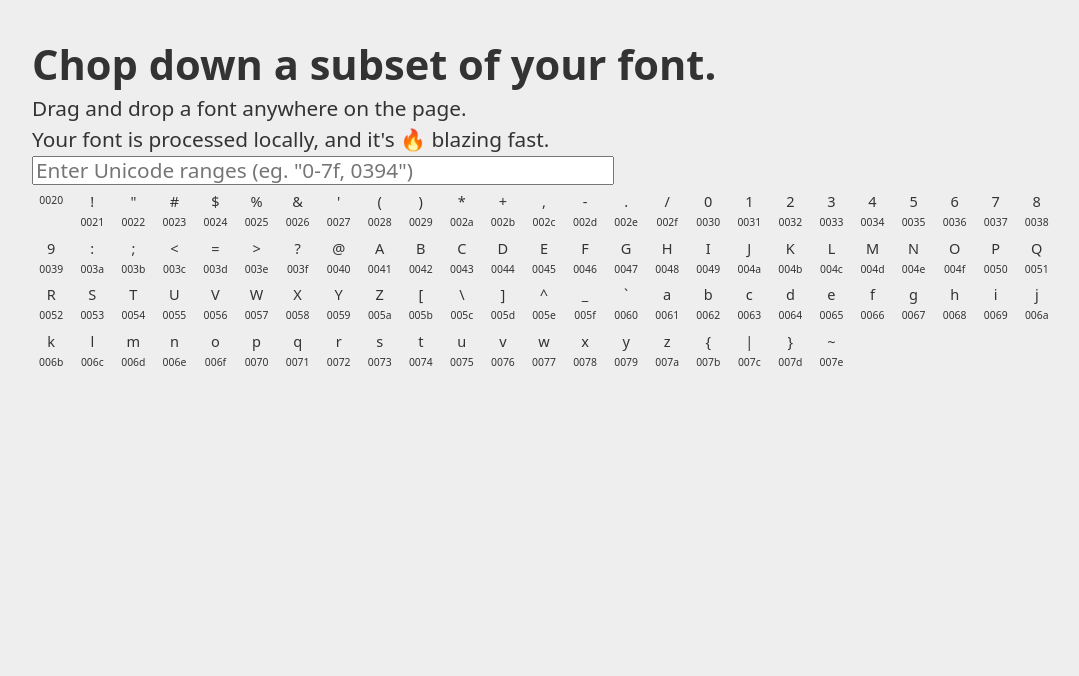
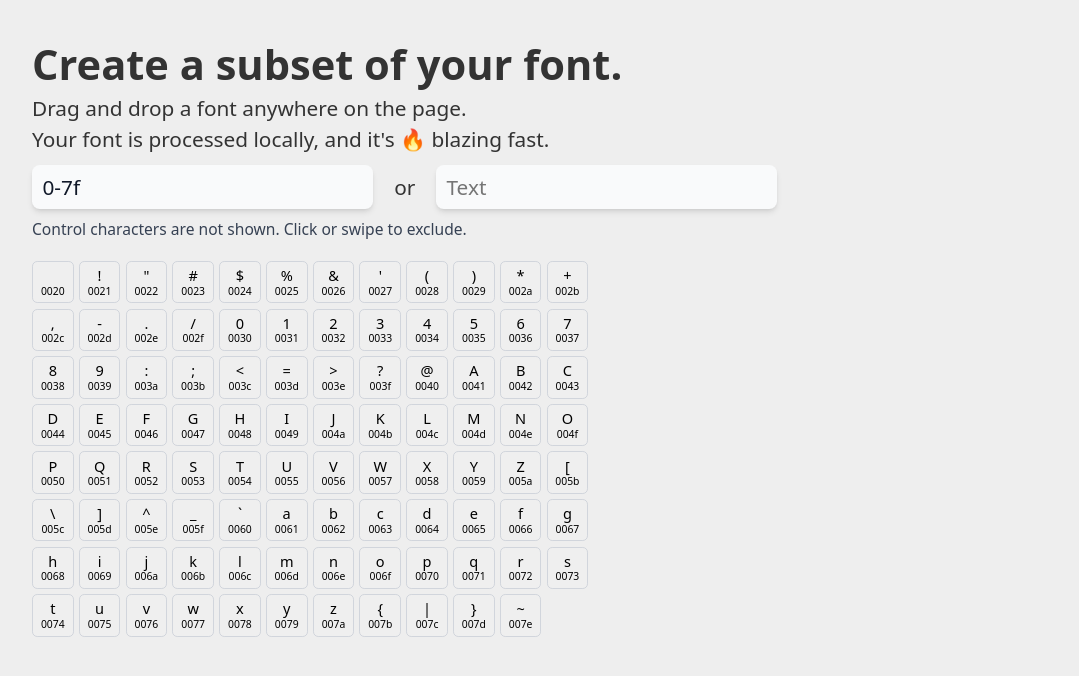
Before and after one commit to jqpe/font-subset, a React (Vite) app: page / in a window 1280 px wide. Shown: the top 676 px of the page, without its empty margins (96-1175 px from the left). Built offline with nearby package versions, Linux system fonts and the light colour scheme; what harfbuzzjs would draw is missing.

Commit message:
bunch of cool stuff
- range negation
- click a character in the grid to remove it. swipe over multiple to remove a range
- change the font in-place. you can press enter when in either of the inputs to recreate the font with the new subset options

```diff
--- a/package.json
+++ b/package.json
@@ -21,6 +21,7 @@
     "harfbuzzjs": "^0.4.4",
     "lit": "^3.2.1",
     "pretty-bytes": "^6.1.1",
+    "prosemirror-state": "^1.4.3",
     "react": "^19.0.0",
     "react-dom": "^19.0.0",
     "react-error-boundary": "^5.0.0",
--- a/src/app.tsx
+++ b/src/app.tsx
@@ -1,39 +1,28 @@
-import { FC, useState } from 'react'
+import { type FC, useState } from 'react'
 import { ErrorBoundary } from 'react-error-boundary'
 import { FontPreview } from './font-preview'
 import { useDrop, useProcessFont } from './hooks'
 import { createFallbackRenderer, Info, toTextFromUnicode } from './utils'
 import { VariationAxesControls } from './variation-axes'
+import { SubsetInput } from './subset-input'
 
 export const App = () => {
   const file = useDrop()
   const [unicode, setUnicode] = useState('0-7f')
 
   return (
+    <>
       <main>
-      <h1>Chop down a subset of your font.</h1>
+        <h1>Create a subset of your font.</h1>
         <p className="max-w-md">
           Drag and drop a font anywhere on the page.
           <span className="block">
             Your font is processed locally, and it's 🔥 blazing fast.
           </span>
-        <input
-          onChange={e => setUnicode(e.target.value)}
-          className="w-full "
-          type="text"
-          placeholder={'Enter Unicode ranges (eg. "0-7f, 0394")'}
-        />
         </p>
-      <div className="grid gap-0.5 grid-cols-[repeat(25,1fr)] ">
-        {toTextFromUnicode(unicode)
-          .split('')
-          .map(char => (
-            <div key={char} className="unicode-character">
-              <span>{char}</span>
-              <span>{char.codePointAt(0)?.toString(16).padStart(4, '0')}</span>
-            </div>
-          ))}
-      </div>
+
+        <SubsetInput unicode={unicode} onChange={setUnicode} />
+
         <ErrorBoundary
           resetKeys={[file]}
           fallbackRender={createFallbackRenderer(file)}
@@ -41,23 +30,18 @@ export const App = () => {
           <ProcessedFont file={file} text={toTextFromUnicode(unicode)} />
         </ErrorBoundary>
       </main>
+    </>
   )
 }
-
 interface ProcessedFontProps {
   file: File | undefined
   text?: string
 }
 const ProcessedFont: FC<ProcessedFontProps> = ({ file, text }) => {
-  const { downloadUrl, fileName, original, subset, isLoading } = useProcessFont(
-    file,
-    text
-  )
+  const { downloadUrl, fileName, original, subset } = useProcessFont(file, text)
 
   const info = new Info(original || null, subset || null)
   const [axes, setAxes] = useState<Record<string, number>>()
-
-  if (isLoading) return 'Creating a subset...'
 
   if (!(downloadUrl && fileName)) {
     return null
--- /dev/null
+++ b/src/extensions/unicode-input.ts
@@ -0,0 +1,42 @@
+import { Extension } from '@tiptap/core'
+import { Plugin, PluginKey } from 'prosemirror-state'
+
+export const UnicodeInput = Extension.create({
+  name: 'unicodeInput',
+
+  addProseMirrorPlugins() {
+    return [
+      new Plugin({
+        key: new PluginKey('unicodeInput'),
+        props: {
+          handleKeyDown: view => {
+            const { state } = view
+            const { selection } = state
+            const { $from } = selection
+
+            const before = $from.parent.textBetween(
+              Math.max(0, $from.parentOffset - 6),
+              $from.parentOffset,
+              ''
+            )
+
+            const match = /\\([0-9a-f]{4})$/.exec(before)
+
+            if (match) {
+              const codePoint = parseInt(match[1], 16)
+              const char = String.fromCodePoint(codePoint)
+
+              const tr = state.tr
+                .delete($from.pos - match[0].length, $from.pos)
+                .insertText(char)
+
+              view.dispatch(tr)
+              return true
+            }
+            return false
+          }
+        }
+      })
+    ]
+  }
+})
--- a/src/hooks.ts
+++ b/src/hooks.ts
@@ -51,7 +51,7 @@ export const useDrop = () => {
 
 export const useProcessFont = (file: File | undefined, text = DEFAULT_TEXT) => {
   const { data, isLoading } = useQuery({
-    queryKey: [file?.name, text],
+    queryKey: [file?.name],
     enabled: !!file,
     queryFn: async () => {
       if (!file) return null
--- a/src/lib.ts
+++ b/src/lib.ts
@@ -40,7 +40,7 @@ export async function subsetFont(
     console.timeLog(
       'woff2-decompress',
       'original: ' + prettyBytes(originalFont.byteLength),
-      'converted:' + prettyBytes(fontData.byteLength)
+      'converted: ' + prettyBytes(fontData.byteLength)
     )
   }
 
@@ -206,8 +206,7 @@ function configureVariationAxisRange(
     )
   ) {
     throw new Error(
-      `Can not set the range of ${axisName} to [${value.min}; ${value.max}] with a default value of ${value.default}.\
-       Maybe the axis does not exist in the font?`
+      `Can not set the range of ${axisName}. Maybe the axis does not exist in the font?`
     )
   }
 }
--- a/src/styles/index.css
+++ b/src/styles/index.css
@@ -1,4 +1,4 @@
-@layer theme, base, components, utilities;
+@layer reset, theme, base, components, utilities;
 @import 'tailwindcss/theme.css' layer(theme);
 @import 'tailwindcss/utilities.css' layer(utilities);
 
@@ -56,10 +56,6 @@ p {
   grid-column: 2;
 }
 
-.ProseMirror {
-  @apply p-2 block whitespace-pre-wrap relative focus-visible:outline-hidden;
-}
-
 /* See https://github.com/adobe-fonts/adobe-blank-vf */
 @font-face {
   font-family: AdobeBlack;
@@ -95,14 +91,6 @@ p {
   border-radius: 1rem;
 }
 
-.unicode-character {
-  display: flex;
-  flex-direction: column;
-  align-items: center;
-  gap: 0.1rem;
-  font-size: 0.7rem;
-  & > :nth-child(2) {
-    font-size: 0.5rem;
-    height: 20px;
-  }
+[role='separator'][aria-orientation='vertical'] {
+  margin-inline: 1rem;
 }
--- a/src/styles/reset.css
+++ b/src/styles/reset.css
@@ -1,3 +1,4 @@
+@layer reset {
   /* Box sizing rules */
   *,
   *::before,
@@ -94,3 +95,4 @@ textarea:not([rows]) {
   :target {
     scroll-margin-block: 5ex;
   }
+}
--- /dev/null
+++ b/src/subset-input.tsx
@@ -0,0 +1,177 @@
+import {
+  Dispatch,
+  FC,
+  SetStateAction,
+  useState,
+  useRef,
+  useEffect
+} from 'react'
+import { toTextFromUnicode } from './utils'
+import { useQueryClient } from '@tanstack/react-query'
+
+interface SubsetInputProps {
+  unicode: string
+  onChange: Dispatch<SetStateAction<string>>
+}
+
+interface SelectionRange {
+  start: number | null
+  end: number | null
+}
+
+export const SubsetInput: FC<SubsetInputProps> = ({
+  unicode,
+  onChange: setUnicode
+}) => {
+  const queryClient = useQueryClient()
+  const inputClass =
+    'w-1/2 lg:w-1/3 p-2 text-[1rem] border-0 rounded-md bg-gray-50 shadow-md focus-visible:outline-0 text-gray-900'
+
+  const [isSelecting, setIsSelecting] = useState(false)
+  const [selectionRange, setSelectionRange] = useState<SelectionRange>({
+    start: null,
+    end: null
+  })
+  const gridRef = useRef<HTMLDivElement>(null)
+
+  useEffect(() => {
+    const handleGlobalPointerUp = () => {
+      if (isSelecting) {
+        setIsSelecting(false)
+        setSelectionRange({ start: null, end: null })
+      }
+    }
+
+    window.addEventListener('pointerup', handleGlobalPointerUp)
+    return () => window.removeEventListener('pointerup', handleGlobalPointerUp)
+  }, [isSelecting])
+
+  const isCodePointInRange = (codePoint: number, range: string) => {
+    const [start, end] = range.split('-').map(x => parseInt(x, 16))
+    return !end ? codePoint === start : codePoint >= start && codePoint <= end
+  }
+
+  const handleUnicodeRangeChange = (value: string) => {
+    setUnicode(value)
+  }
+
+  const handleTextInput = (text: string) => {
+    const ranges = unicode.split(',').map(s => s.trim())
+
+    const newCodePoints = Array.from(text)
+      .map(char => char.codePointAt(0))
+      .map(code => code!.toString(16))
+      .filter(code => {
+        const codePoint = parseInt(code, 16)
+        return !ranges.some(range => isCodePointInRange(codePoint, range))
+      })
+
+    setUnicode(prev => {
+      const existing = prev.split(',').map(s => s.trim())
+      return [...existing, ...newCodePoints].join(',')
+    })
+  }
+
+  const handlePointerDown = (codePoint: number) => {
+    setIsSelecting(true)
+    setSelectionRange({ start: codePoint, end: codePoint })
+  }
+
+  const handlePointerMove = (codePoint: number) => {
+    if (isSelecting) {
+      setSelectionRange(prev => ({ ...prev, end: codePoint }))
+    }
+  }
+
+  const handlePointerUp = (e: React.PointerEvent) => {
+    e.stopPropagation()
+    if (
+      isSelecting &&
+      selectionRange.start !== null &&
+      selectionRange.end !== null
+    ) {
+      const start = Math.min(selectionRange.start, selectionRange.end)
+      const end = Math.max(selectionRange.start, selectionRange.end)
+
+      setUnicode(prev => {
+        const existing = prev ? prev + ',' : ''
+        return (
+          existing +
+          (start === end
+            ? `!${start.toString(16)}`
+            : `!${start.toString(16)}-${end.toString(16)}`)
+        )
+      })
+
+      setIsSelecting(false)
+      setSelectionRange({ start: null, end: null })
+    }
+  }
+  return (
+    <div className="my-2">
+      <form
+        onSubmit={e => {
+          e.preventDefault()
+          queryClient.refetchQueries()
+        }}
+      >
+        <input
+          onChange={e => handleUnicodeRangeChange(e.target.value)}
+          className={inputClass}
+          type="text"
+          placeholder={'Enter Unicode ranges (eg. "0-7f, 0394")'}
+          value={unicode}
+        />
+        <span role="separator" aria-orientation="vertical">
+          or
+        </span>
+        <input
+          onChange={e => handleTextInput(e.target.value)}
+          className={inputClass}
+          type="text"
+          placeholder="Text"
+        />
+        <button type="submit" className="sr-only">
+          Create font
+        </button>
+      </form>
+      <aside className="text-xs text-gray-700 mt-2  ">
+        <p>Control characters are not shown. Click or swipe to exclude.</p>
+      </aside>
+      <div
+        ref={gridRef}
+        className="gap-1 flex flex-wrap mt-4 max-w-md"
+        onPointerUp={handlePointerUp}
+      >
+        {toTextFromUnicode(unicode)
+          .split('')
+          .map(char => {
+            const codePoint = char.codePointAt(0) || 0
+            const isInSelection =
+              isSelecting &&
+              selectionRange.start !== null &&
+              selectionRange.end !== null &&
+              codePoint >= Math.min(selectionRange.start, selectionRange.end) &&
+              codePoint <= Math.max(selectionRange.start, selectionRange.end)
+
+            return (
+              <button
+                key={char}
+                data-in-selection={isInSelection}
+                className={
+                  'font-["PreviewFont",_system-ui] flex flex-col items-center gap-0.5 border border-gray-300 w-8  rounded-sm p-1 transition-all duration-300 hover:bg-red-200 data-[in-selection="true"]:bg-red-200 select-none'
+                }
+                onPointerDown={() => handlePointerDown(codePoint)}
+                onPointerMove={() => handlePointerMove(codePoint)}
+              >
+                <span className="grow text-[0.7rem]">{char}</span>
+                <span className="text-[0.5rem]">
+                  {(char.charCodeAt(0) | 0).toString(16).padStart(4, '0')}
+                </span>
+              </button>
+            )
+          })}
+      </div>
+    </div>
+  )
+}
--- a/src/utils.tsx
+++ b/src/utils.tsx
@@ -86,24 +86,42 @@ export const isWoff2Font = (fontData: Uint8Array | ArrayBuffer): boolean => {
  */
 export const toTextFromUnicode = (unicodeRange: string): string => {
   const ranges = unicodeRange.split(',').map(r => r.trim())
+  const includedCodes = new Set<number>()
+  const excludedCodes = new Set<number>()
 
-  const codes = ranges.flatMap(range => {
-    if (!range.includes('-')) {
-      return [parseInt(range, 16)]
+  ranges.forEach(range => {
+    const isExclusion = range.startsWith('!')
+    const cleanRange = range.replace('!', '')
+
+    if (!cleanRange.includes('-')) {
+      const code = parseInt(cleanRange, 16)
+      if (isExclusion) {
+        excludedCodes.add(code)
+      } else {
+        includedCodes.add(code)
+      }
+      return
     }
 
-    const [start, end] = range.split('-')
+    const [start, end] = cleanRange.split('-')
     const startCode = parseInt(start, 16)
     const endCode = parseInt(end, 16)
 
-    return Array.from(
+    Array.from(
       { length: endCode - startCode + 1 },
       (_, i) => startCode + i
-    )
+    ).forEach(code => {
+      if (isExclusion) {
+        excludedCodes.add(code)
+      } else {
+        includedCodes.add(code)
+      }
+    })
   })
+  const finalCodes = [...includedCodes].filter(code => !excludedCodes.has(code))
 
   return (
-    String.fromCharCode(...codes)
+    String.fromCharCode(...finalCodes)
       .match(/[^\p{Cc}]/gu)
       ?.join('') || ''
   )
```
Also changed, not shown: src/font-preview.tsx (+12 -7 lines), 2 other files (tests, documents, lock files or other folders). Lines whose indentation alone changed are shown as unchanged.
